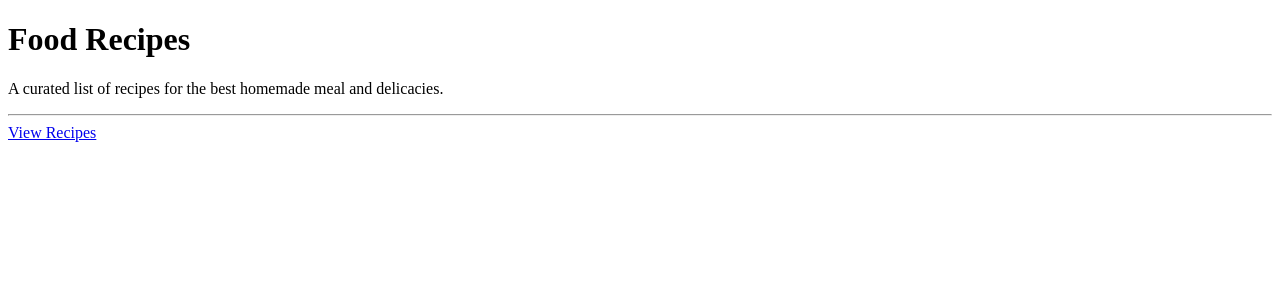
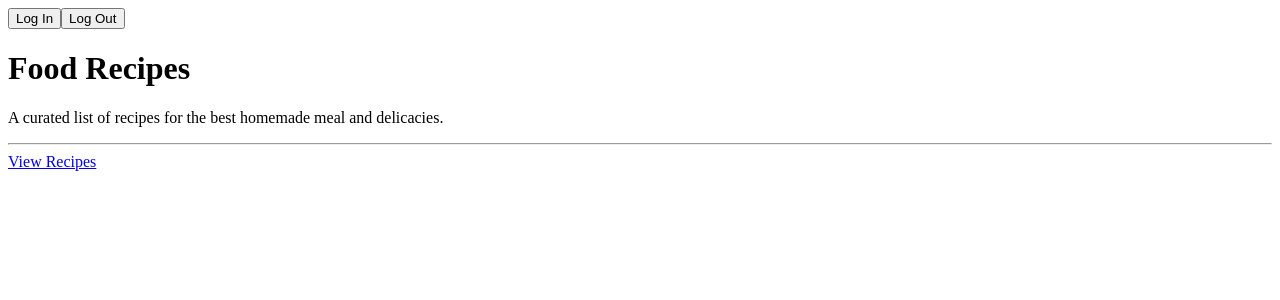
Before and after one commit to egarcia-p/a_la_carte_front, a React (Create React App) app: page / in a window 1280 px wide. Shown: the top 300 px of the page. Built offline with nearby package versions, Linux system fonts and the light colour scheme; no server answers.

Commit message:
Add - sample login logout to app

```diff
--- a/package.json
+++ b/package.json
@@ -3,6 +3,7 @@
   "version": "0.1.0",
   "private": true,
   "dependencies": {
+    "@auth0/auth0-react": "^2.0.0",
     "@testing-library/jest-dom": "^5.16.5",
     "@testing-library/react": "^13.4.0",
     "@testing-library/user-event": "^13.5.0",
--- a/src/index.js
+++ b/src/index.js
@@ -1,14 +1,31 @@
+
+import { Auth0Provider } from "@auth0/auth0-react";
 import React from 'react'
 import ReactDOM from 'react-dom/client'
 import './index.css'
 import App from './App'
+import LoginButton from "./login";
+import LogoutButton from "./logout";
+import Profile from "./profile";
 //import reportWebVitals from './reportWebVitals';
 
 const root = ReactDOM.createRoot(document.getElementById('root'))
 root.render(
+  <Auth0Provider
+    domain="dev-gcxsr88f47sqjgcs.us.auth0.com"
+    clientId="76ELM7OOVDUhyp5cP1hEQauqcJnDiZhG"
+    authorizationParams={{
+      redirect_uri: window.location.origin
+    }}
+  >
+  <LoginButton />
+  <LogoutButton />
   <React.StrictMode>
     <App />
   </React.StrictMode>
+  <Profile />
+  </Auth0Provider>
+
 )
 
 // If you want to start measuring performance in your app, pass a function
--- /dev/null
+++ b/src/login.js
@@ -0,0 +1,10 @@
+import { useAuth0 } from "@auth0/auth0-react";
+import React from "react";
+
+const LoginButton = () => {
+  const { loginWithRedirect } = useAuth0();
+
+  return <button onClick={() => loginWithRedirect()}>Log In</button>;
+};
+
+export default LoginButton;
--- /dev/null
+++ b/src/logout.js
@@ -0,0 +1,14 @@
+import { useAuth0 } from "@auth0/auth0-react";
+import React from "react";
+
+const LogoutButton = () => {
+  const { logout } = useAuth0();
+
+  return (
+    <button onClick={() => logout({ logoutParams: { returnTo: window.location.origin } })}>
+      Log Out
+    </button>
+  );
+};
+
+export default LogoutButton;
--- /dev/null
+++ b/src/profile.js
@@ -0,0 +1,22 @@
+import { useAuth0 } from "@auth0/auth0-react";
+import React from "react";
+
+const Profile = () => {
+  const { user, isAuthenticated, isLoading } = useAuth0();
+
+  if (isLoading) {
+    return <div>Loading ...</div>;
+  }
+
+  return (
+    isAuthenticated && (
+      <div>
+        <img src={user.picture} alt={user.name} />
+        <h2>{user.name}</h2>
+        <p>{user.email}</p>
+      </div>
+    )
+  );
+};
+
+export default Profile;
```
Also changed, not shown: 1 other file (tests, documents, lock files or other folders).
